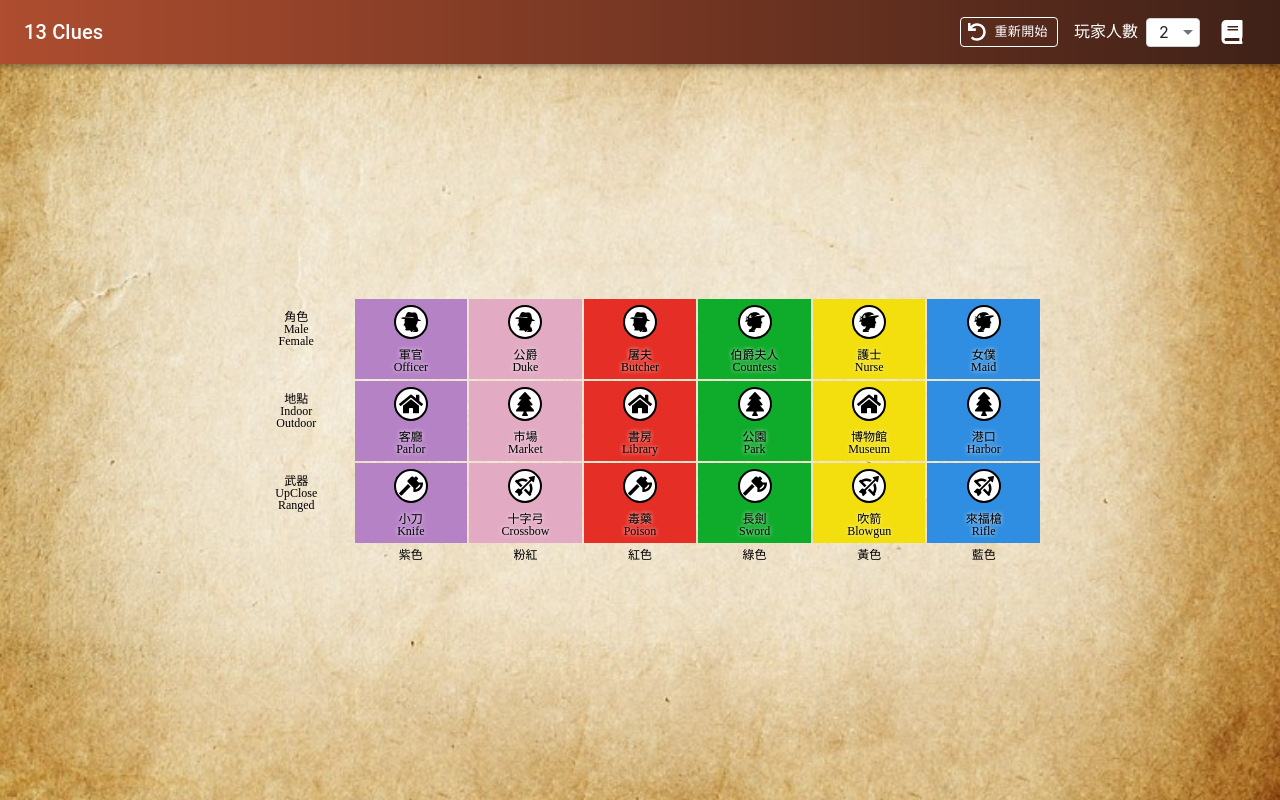
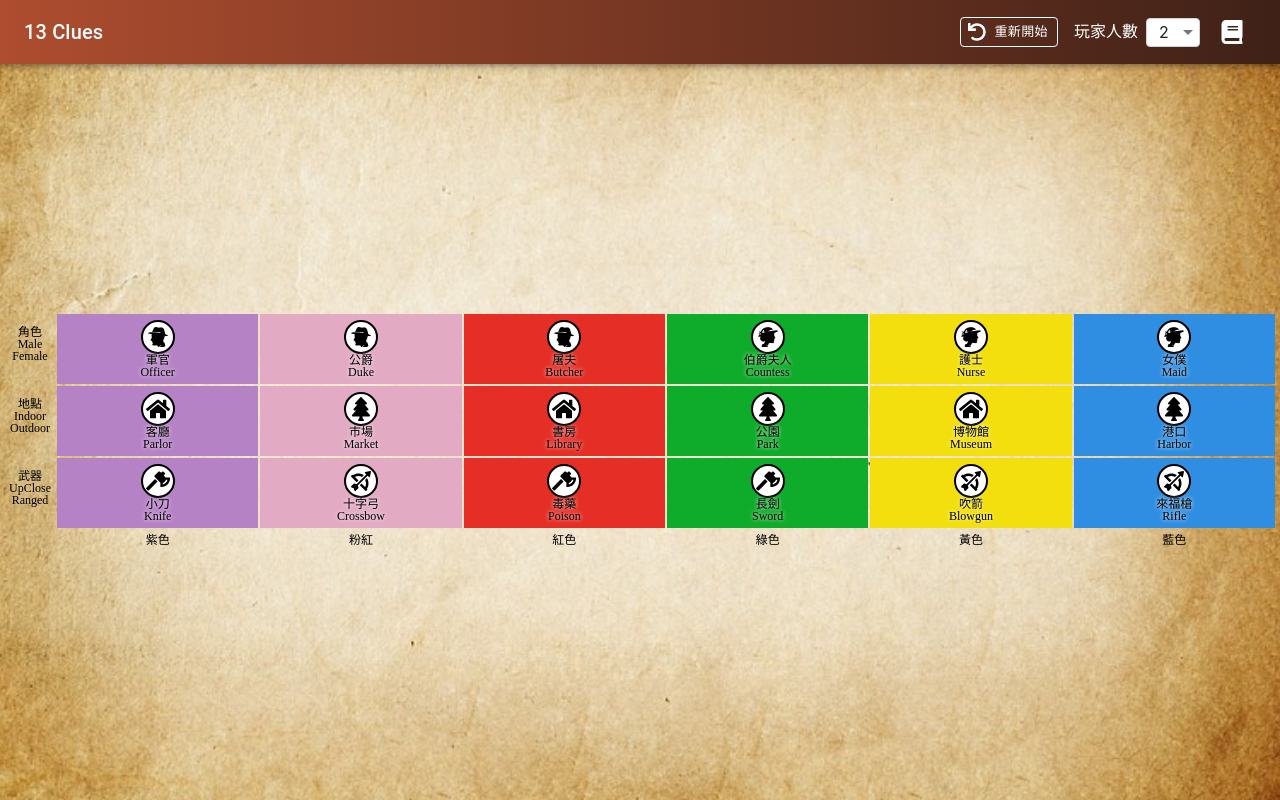
Before and after one commit to TimingJL/13_clues_helper, a React (Create React App) app: page / in a window 1280 px wide. Built offline with nearby package versions, Linux system fonts and the light colour scheme.

Commit message:
[feature] modify header width

```diff
--- a/src/containers/MainPage/Content/index.js
+++ b/src/containers/MainPage/Content/index.js
@@ -10,12 +10,16 @@ import RangedIcon from "assets/icons/RangedIcon";
 const MainPageContainer = styled.div`
   font-size: 12px;
   width: calc(100% - 10px);
-  max-width: 800px;
+  height: 100%;
+
+  display: flex;
+  flex-direction: column;
+  justify-content: center;
 `;
 
 const GridContainer = styled.div`
   display: grid;
-  grid-template-columns: repeat(${(props) => props.cardsNumber + 1}, 1fr);
+  grid-template-columns: 50px repeat(${(props) => props.cardsNumber}, 1fr);
   grid-gap: 2px;
   &:not(:last-child) {
     margin-bottom: 2px;
@@ -25,6 +29,10 @@ const GridContainer = styled.div`
 const GridBlock = styled.div`
   color: ${(props) => props.textColor};
   background-color: ${(props) => props.backgroundColor};
+  /* height: 100%; */
+  /* height: calc((85vh) / 3); */
+  max-height: 180px;
+  min-height: 20px;
   ${(props) => {
     if (props.height) {
       return `height: ${props.height}px;`;
@@ -82,8 +90,6 @@ const TextHeader = styled.div`
   margin-top: 12px;
 `;
 
-const HEIGHT_CARD = 80;
-
 const getCards = (player) => {
   if (player === 2) {
     return 6;
@@ -138,7 +144,7 @@ const Content = ({ cardsState, setCardsState, player }) => {
               key={person.name.en}
               textColor="#fff"
               backgroundColor={person.color}
-              height={HEIGHT_CARD}
+              // height={HEIGHT_CARD}
               isEnable={person.isEnable}
               onClick={() => handleOnClick("persons", persons, person.name.en)}
             >
@@ -167,7 +173,7 @@ const Content = ({ cardsState, setCardsState, player }) => {
               key={location.name.en}
               textColor="#fff"
               backgroundColor={location.color}
-              height={HEIGHT_CARD}
+              // height={HEIGHT_CARD}
               isEnable={location.isEnable}
               onClick={() =>
                 handleOnClick("locations", locations, location.name.en)
@@ -202,7 +208,7 @@ const Content = ({ cardsState, setCardsState, player }) => {
               key={weapon.name.en}
               textColor="#fff"
               backgroundColor={weapon.color}
-              height={HEIGHT_CARD}
+              // height={HEIGHT_CARD}
               isEnable={weapon.isEnable}
               onClick={() => handleOnClick("weapons", weapons, weapon.name.en)}
             >
@@ -221,7 +227,7 @@ const Content = ({ cardsState, setCardsState, player }) => {
           ))}
       </GridContainer>
       <GridContainer cardsNumber={cardsNumber}>
-        <GridBlock />
+        <GridBlock height={20} />
         {colorNames
           .filter((item, index) => index < cardsNumber)
           .map((colorName) => (
@@ -229,6 +235,7 @@ const Content = ({ cardsState, setCardsState, player }) => {
               key={colorName.en}
               style={{ lineHeight: "20px" }}
               isEnable
+              height={20}
             >
               {colorName.zhtw}
             </GridBlock>
```
